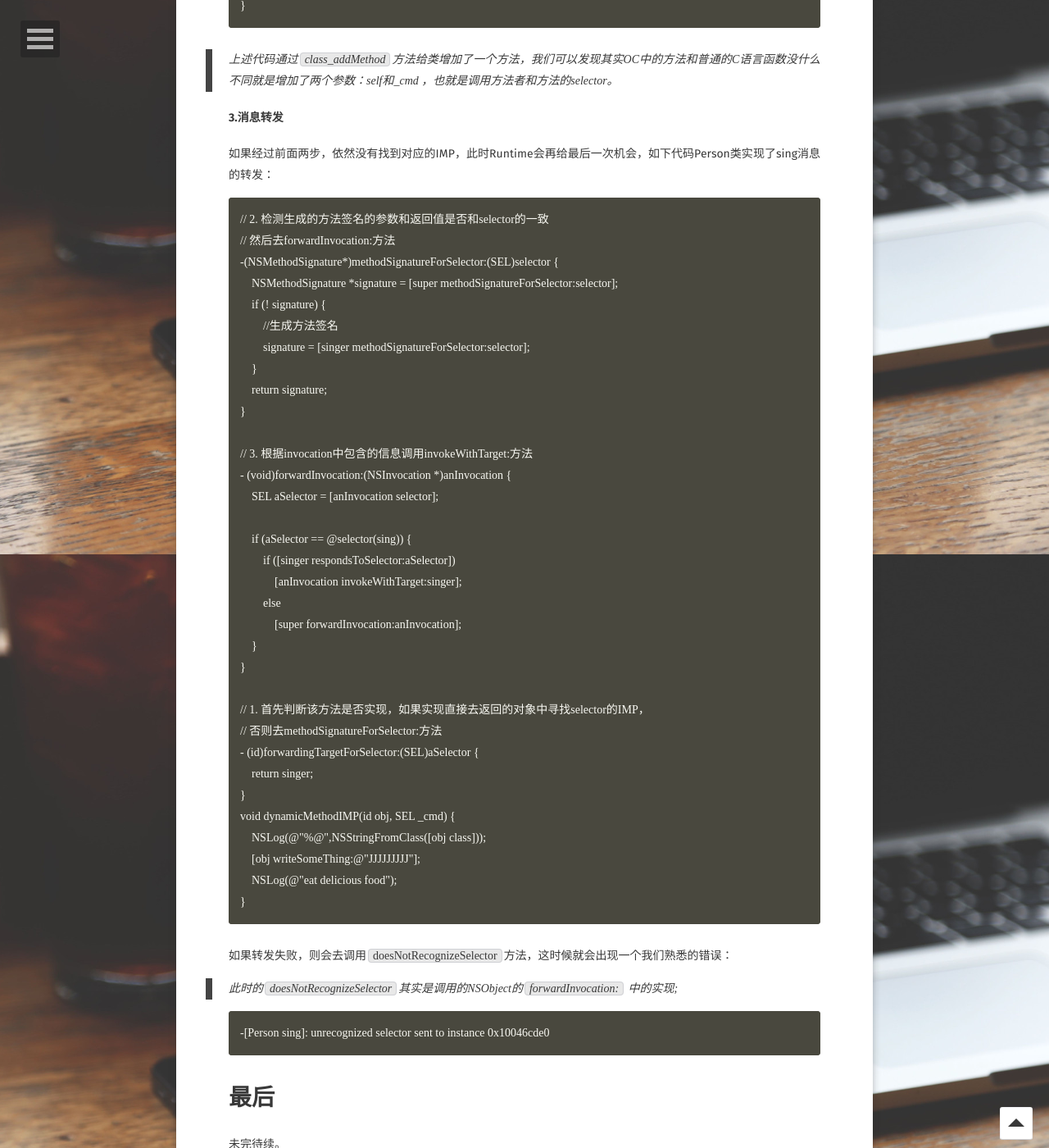
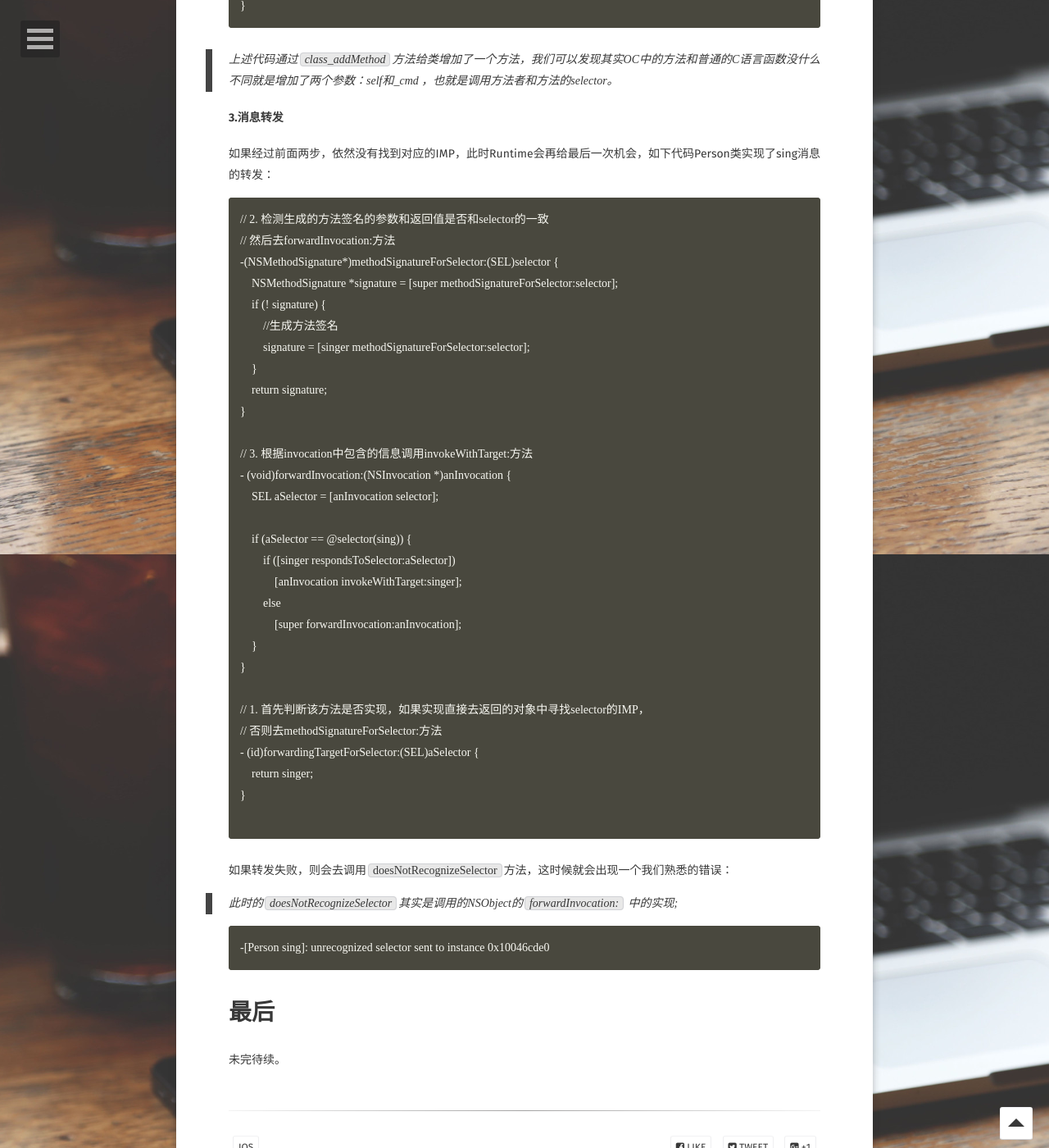
Before and after one commit to longjianjiang/longjianjiang.github.io, a Jekyll site: the page built from _posts/2017-11-21-runtime.md, in a window 1280 px wide and 1400 px high, scrolled down 3824 px. Shown: the whole window at 82% size. Built offline with Jekyll 4.4.1, drawn with Linux system fonts in a browser that asks for light colours; some web fonts are replaced; comment, search, counter and statistics services are not loaded.

Commit message:
Update 2017-11-21-runtime.md

````diff
--- a/_posts/2017-11-21-runtime.md
+++ b/_posts/2017-11-21-runtime.md
@@ -160,11 +160,7 @@ void dynamicMethodIMP(id obj, SEL _cmd) {
 - (id)forwardingTargetForSelector:(SEL)aSelector {
     return singer;
 }
-void dynamicMethodIMP(id obj, SEL _cmd) {
-    NSLog(@"%@",NSStringFromClass([obj class]));
-    [obj writeSomeThing:@"JJJJJJJJJ"];
-    NSLog(@"eat delicious food");
-}
+
 ```
 
 如果转发失败，则会去调用`doesNotRecognizeSelector`方法，这时候就会出现一个我们熟悉的错误：
````
